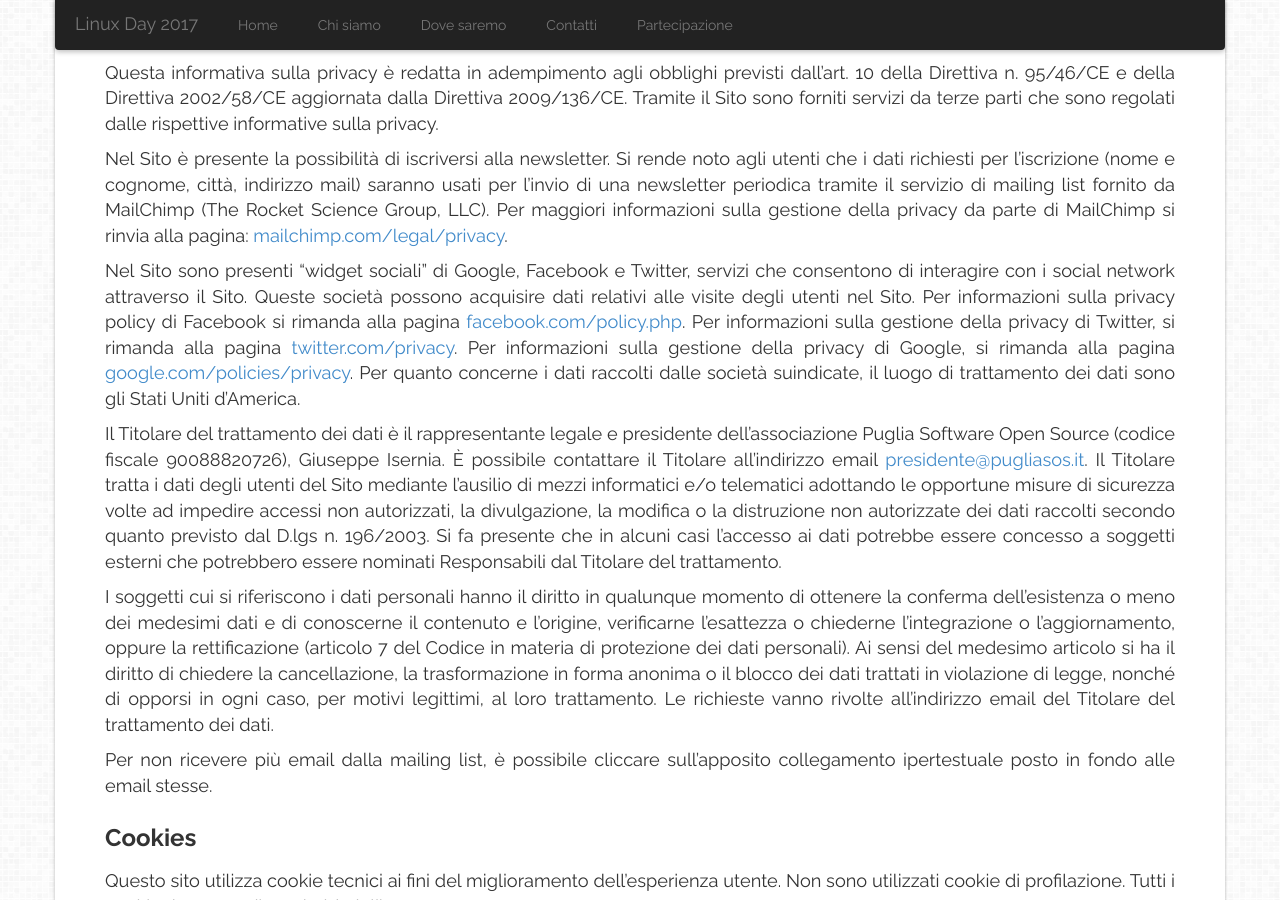
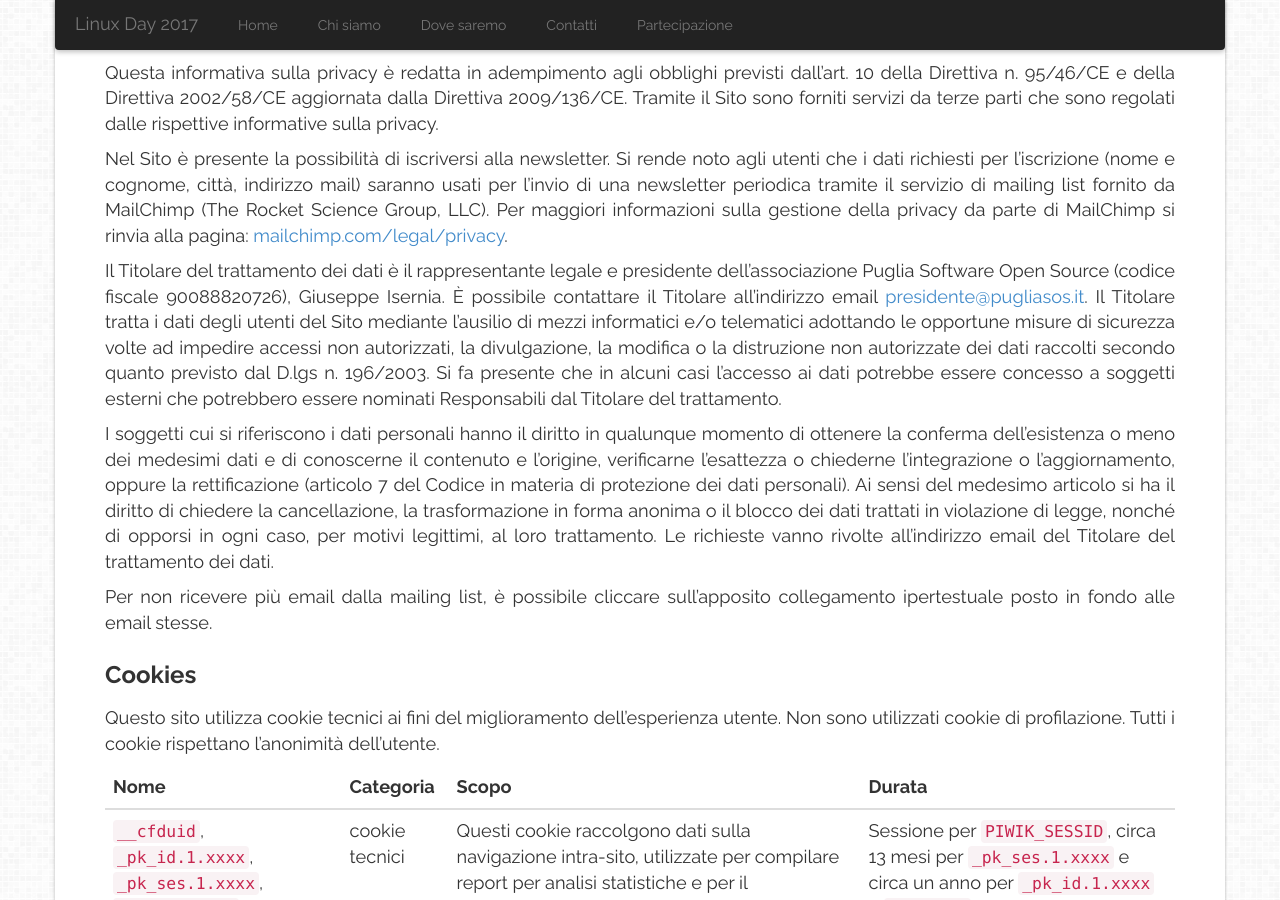
Before and after one commit to linuxdaybarletta/linuxdaybarletta.github.io, a Jekyll site: the page built from privacy.md, in a window 1280 px wide and 900 px high, scrolled down 545 px. Built offline with Jekyll 4.4.1, drawn with Linux system fonts in a browser that asks for light colours; nearby versions of some CDN libraries; comment, search, counter and statistics services are not loaded.

Commit message:
Update privacy policy

```diff
--- a/privacy.md
+++ b/privacy.md
@@ -18,9 +18,11 @@ Questa informativa sulla privacy è redatta in adempimento agli obblighi previst
 
 Nel Sito è presente la possibilità di iscriversi alla newsletter. Si rende noto agli utenti che i dati richiesti per l’iscrizione (nome e cognome, città, indirizzo mail) saranno usati per l’invio di una newsletter periodica tramite il servizio di mailing list fornito da MailChimp (The Rocket Science Group, LLC). Per maggiori informazioni sulla gestione della privacy da parte di MailChimp si rinvia alla pagina: [mailchimp.com/legal/privacy](http://www.mailchimp.com/legal/privacy).
 
+{::comment}
 Nel Sito sono presenti "widget sociali" di Google, Facebook e Twitter, servizi che consentono di interagire con i social network attraverso il Sito. Queste società possono acquisire dati relativi alle visite degli utenti nel Sito. Per informazioni sulla privacy policy di Facebook si rimanda alla pagina [facebook.com/policy.php](https://www.facebook.com/policy.php). Per informazioni sulla gestione della privacy di Twitter, si rimanda alla pagina [twitter.com/privacy](http://www.twitter.com/privacy). Per informazioni sulla gestione della privacy di Google, si rimanda alla pagina [google.com/policies/privacy](http://www.google.com/policies/privacy). Per quanto concerne i dati raccolti dalle società suindicate, il luogo di trattamento dei dati sono gli Stati Uniti d’America.
+{:/comment}
 
-Il Titolare del trattamento dei dati è il rappresentante legale e presidente dell'associazione Puglia Software Open Source (codice fiscale 90088820726), Giuseppe Isernia. È possibile contattare il Titolare all'indirizzo email <a id="mlsnd" href="&#109;&#097;&#105;&#108;377867bca0ab759b28b215d31e10ad8b&#116;&#111;&#058;&#112;&#114;&#101;&#115;&#105;377867bca0ab759b28b215d31e10ad8b&#100;&#101;&#110;&#116;&#101;&#064;&#112;&#117;&#103;&#108;&#105;&#097;&#115;&#111;&#115;&#046;&#105;&#116;">&#112;&#114;&#101;&#115;&#105;&#100;&#101;&#110;&#116;&#101;&#064;&#112;&#117;&#103;&#108;&#105;&#097;&#115;&#111;&#115;&#046;&#105;&#116;</a>. Il Titolare tratta i dati degli utenti del Sito mediante l’ausilio di mezzi informatici e/o telematici adottando le opportune misure di sicurezza volte ad impedire accessi non autorizzati, la divulgazione, la modifica o la distruzione non autorizzate dei dati raccolti secondo quanto previsto dal D.lgs n. 196/2003. Si fa presente che in alcuni casi l’accesso ai dati potrebbe essere concesso a soggetti esterni che potrebbero essere nominati  Responsabili dal Titolare del trattamento.
+Il Titolare del trattamento dei dati è il rappresentante legale e presidente dell'associazione Puglia Software Open Source (codice fiscale 90088820726), Giuseppe Isernia. È possibile contattare il Titolare all'indirizzo email {::nomarkdown}<a id="mlsnd" href="&#109;&#097;&#105;&#108;377867bca0ab759b28b215d31e10ad8b&#116;&#111;&#058;&#112;&#114;&#101;&#115;&#105;377867bca0ab759b28b215d31e10ad8b&#100;&#101;&#110;&#116;&#101;&#064;&#112;&#117;&#103;&#108;&#105;&#097;&#115;&#111;&#115;&#046;&#105;&#116;">&#112;&#114;&#101;&#115;&#105;&#100;&#101;&#110;&#116;&#101;&#064;&#112;&#117;&#103;&#108;&#105;&#097;&#115;&#111;&#115;&#046;&#105;&#116;</a>{:/}. Il Titolare tratta i dati degli utenti del Sito mediante l’ausilio di mezzi informatici e/o telematici adottando le opportune misure di sicurezza volte ad impedire accessi non autorizzati, la divulgazione, la modifica o la distruzione non autorizzate dei dati raccolti secondo quanto previsto dal D.lgs n. 196/2003. Si fa presente che in alcuni casi l’accesso ai dati potrebbe essere concesso a soggetti esterni che potrebbero essere nominati  Responsabili dal Titolare del trattamento.
 
 I soggetti cui si riferiscono i dati personali hanno il diritto in qualunque momento di ottenere la conferma dell’esistenza o meno dei medesimi dati e di conoscerne il contenuto e l’origine, verificarne l’esattezza o chiederne l’integrazione o l’aggiornamento, oppure la rettificazione (articolo 7 del Codice in materia di protezione dei dati personali). Ai sensi del medesimo articolo si ha il diritto di chiedere la cancellazione, la trasformazione in forma anonima o il blocco dei dati trattati in violazione di legge, nonché di opporsi in ogni caso, per motivi legittimi, al loro trattamento. Le richieste vanno rivolte all’indirizzo email del Titolare del trattamento dei dati.
 
```
